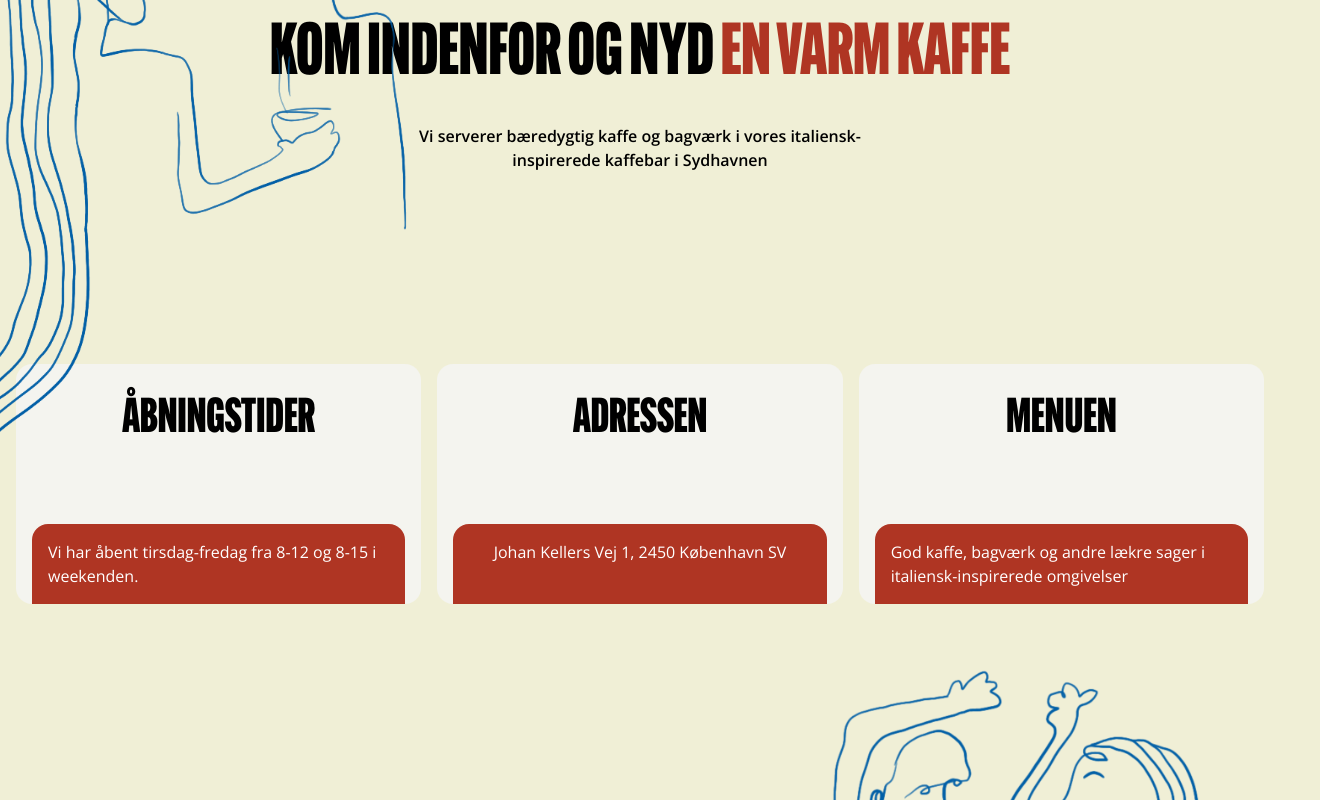
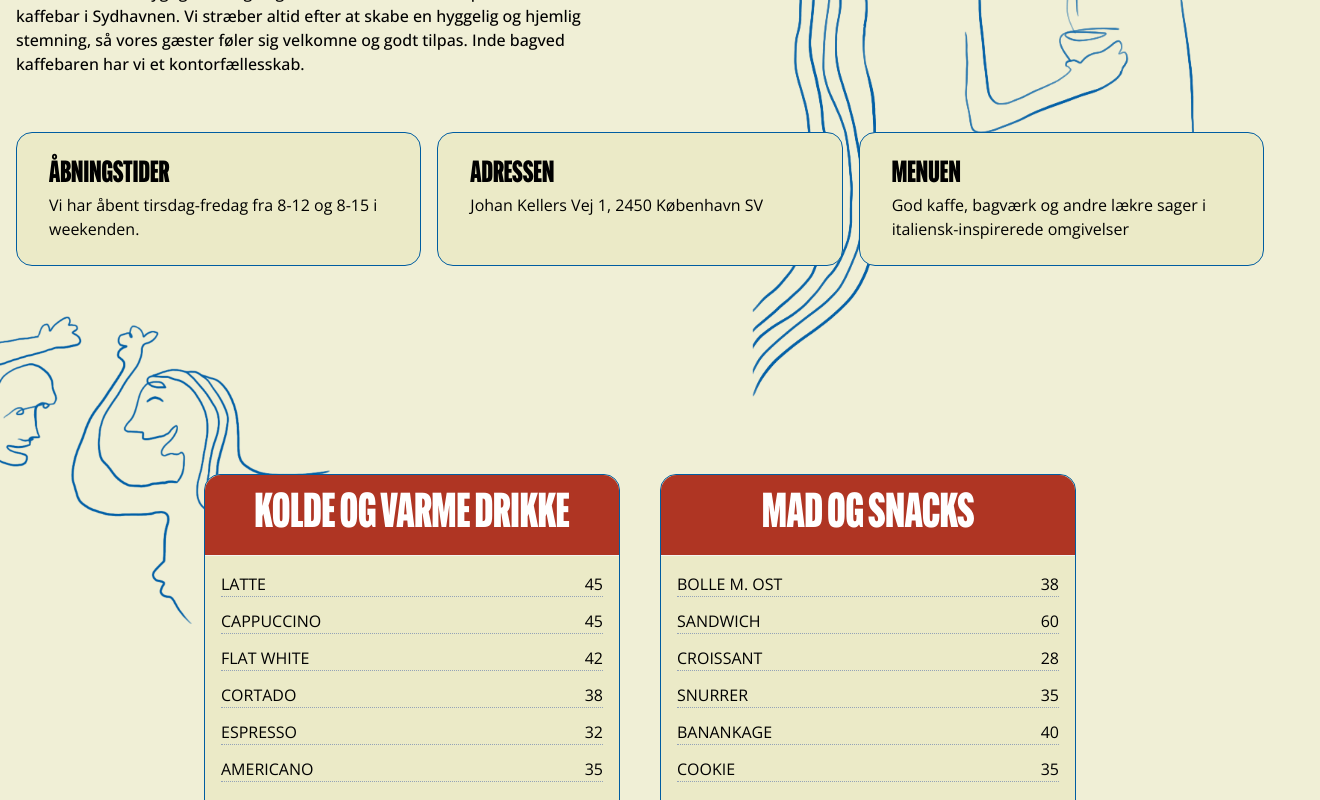
Before and after one commit to t-holmquist/sola, a Next.js app: page /kaffebar in a window 1280 px wide. Shown: the part 1020-1820 px from the top of the page, 1320 px wide, since content can reach past the window. Built offline with nearby package versions, Linux system fonts and the light colour scheme.

Commit message:
feat: enhance Kaffebar components with Infocard for better content presentation and update styles for improved aesthetics

```diff
--- /dev/null
+++ b/components/infocard.tsx
@@ -0,0 +1,16 @@
+
+
+const Infocard = ({className, title, description}: {
+    className?: string;
+    title: string;
+    description: string;
+} ) => {
+  return (
+    <div className={`border border-accent bg-backgroundSandDark rounded-2xl px-8 py-6 ${className}`}>
+        <h3 className="text-3xl font-gothic">{title}</h3>
+        <p className="font-sans">{description}</p>
+    </div>
+  )
+}
+
+export default Infocard;
--- a/components/kaffebarGallery.tsx
+++ b/components/kaffebarGallery.tsx
@@ -28,28 +28,28 @@ const KaffebarGallery = () => {
         width={660}
         height={240}
         alt="community"
-        className="rounded-2xl col-span-12 md:col-span-6"
+        className="rounded-2xl col-span-12 md:col-span-6 border border-accent"
         />
         <Image
         src='/kaffebar1.webp'
         width={660}
         height={240}
         alt="community"
-        className="rounded-2xl col-span-12 md:col-span-6"
+        className="rounded-2xl col-span-12 md:col-span-6 border border-accent"
         />
         <Image
         src='/kaffebar4.webp'
         width={660}
         height={240}
         alt="community"
-        className="rounded-2xl col-span-12 md:col-span-6"
+        className="rounded-2xl col-span-12 md:col-span-6 border border-accent"
         />
         <Image
         src='/kaffebar3.webp'
         width={660}
         height={240}
         alt="community"
-        className="rounded-2xl col-span-12 md:col-span-6"
+        className="rounded-2xl col-span-12 md:col-span-6 border border-accent"
         />
 
     </motion.div>
--- a/components/kaffebarGrid.tsx
+++ b/components/kaffebarGrid.tsx
@@ -4,21 +4,22 @@ import React, { ReactNode } from "react";
 import { motion } from "framer-motion";
 import Image from "next/image";
 import { drikkeItems, spiseItems } from "@/data";
+import Infocard from "./infocard";
 
 export const KaffeBarGrid = () => {
   return (
-    <section className="mx-auto max-w-7xl px-4 mt-[60px] sm:mt-[80px] text-black">
-      <div className="flex relative flex-col items-center text-center gap-8 mt-[150px] sm:mt-[240px]">
-        <Image src='/line-drawing2.png' width={460} height={200} alt="people-line-drawing" className="absolute z-10 hidden sm:block -left-16 -top-44"/>
+    <section className="mx-auto max-w-7xl px-4 text-black">
+      <div className="flex relative flex-col gap-8 mt-24">
+        <Image src='/line-drawing2.png' width={460} height={200} alt="people-line-drawing" className="absolute hidden sm:block right-16 -top-28 z-10"/>
         <Image src='/line-drawing2.png' width={150} height={120} alt="people-line-drawing" className="absolute sm:hidden left-8 -top-32"/>
 
-        <h2 className="text-5xl font-gothic md:text-7xl max-w-4xl">
-          KOM INDENFOR OG NYD <span className="text-secondary">EN VARM KAFFE</span>
+        <h2 className="text-5xl font-gothic md:text-7xl max-w-4xl relative">
+          Kom indenfor og nyd <span className="text-secondary">en varm kop kaffe</span>
         </h2>
-        <p className="mb-20 text-black font-sans font-semibold max-w-lg">Vi serverer bæredygtig kaffe og bagværk i vores italiensk-inspirerede kaffebar i Sydhavnen</p>
+        <p className="text-black font-sans font-medium max-w-xl">Vi serverer bæredygtig kaffe og bagværk i vores italiensk-inspirerede kaffebar i Sydhavnen. Vi stræber altid efter at skabe en hyggelig og hjemlig stemning, så vores gæster føler sig velkomne og godt tilpas. Inde bagved kaffebaren har vi et kontorfællesskab.</p>
       </div>
       <motion.div
-      className="grid grid-cols-12 gap-8 sm:gap-4 sm:mt-28"
+      className="grid grid-col-1 md:grid-cols-12 gap-8 sm:gap-4 mt-14"
       initial={{
         x:-10,
         opacity:0
@@ -35,40 +36,25 @@ export const KaffeBarGrid = () => {
         once: true
       }}
       >
-        <BounceCard className="col-span-12 md:col-span-4">
-          <CardTitle>ÅBNINGSTIDER</CardTitle>
-          <div className="absolute bottom-0 left-4 right-4 top-32 md:top-20 lg:top-32 translate-y-8 rounded-t-2xl bg-secondary p-4 transition-transform duration-[250ms] group-hover:translate-y-4 group-hover:rotate-[2deg]">
-            <div className="flex justify-center">
-              <span className="block font-sans text-white text-sm sm:text-base">
-                Vi har åbent tirsdag-fredag fra 8-12 og 8-15 i weekenden.
-              </span>
-            </div>
-          </div>
-        </BounceCard>
-        <BounceCard className="col-span-12 md:col-span-4">
-          <CardTitle>ADRESSEN</CardTitle>
-          <div className="absolute bottom-0 left-4 right-4 top-32 md:top-20 lg:top-32 translate-y-8 rounded-t-2xl bg-secondary p-4 transition-transform duration-[250ms] group-hover:translate-y-4 group-hover:rotate-[2deg]">
-            <div className="flex justify-center">
-              <span className="block font-sans text-white text-sm sm:text-base">
-                Johan Kellers Vej 1, 2450 København SV
-              </span>
-            </div>
-          </div>
-        </BounceCard>
-        <BounceCard className="col-span-12 md:col-span-4">
-          <CardTitle>MENUEN</CardTitle>
-          <div className="absolute bottom-0 left-4 right-4 top-32 md:top-20 lg:top-32 translate-y-8 rounded-t-2xl bg-secondary p-4 transition-transform duration-[250ms] group-hover:translate-y-4 group-hover:rotate-[2deg]">
-            <div className="flex justify-center">
-              <span className="block font-sans text-white text-sm sm:text-base">
-                God kaffe, bagværk og andre lækre sager i italiensk-inspirerede omgivelser
-              </span>
-            </div>
-          </div>
-        </BounceCard>
+        <Infocard
+        className="md:col-span-4 relative z-20"
+        title="ÅBNINGSTIDER"
+        description="Vi har åbent tirsdag-fredag fra 8-12 og 8-15 i weekenden."
+        />
+        <Infocard
+        className="md:col-span-4 relative z-20"
+        title="ADRESSEN"
+        description="Johan Kellers Vej 1, 2450 København SV"
+        />
+        <Infocard
+        className="md:col-span-4 relative z-20"
+        title="MENUEN"
+        description="God kaffe, bagværk og andre lækre sager i italiensk-inspirerede omgivelser"
+        />
       </motion.div>
       {/* Menu gallery */}
       <motion.div
-      className="flex-col flex relative sm:flex-row items-center justify-center gap-24 sm:gap-10 mt-52 sm:mt-72 mb-[100px] sm:mb-[140px]"
+      className="flex-col flex relative sm:flex-row items-center justify-center gap-24 sm:gap-10 mt-52 mb-[100px] sm:mb-[140px]"
       initial={{
         x:10,
         opacity:0
@@ -85,10 +71,10 @@ export const KaffeBarGrid = () => {
         once: true
       }}
       >
-        <Image src='/line-drawing.png' width={500} height={300} alt="people-line-drawing" className="absolute hidden sm:block -top-56 -right-14"/>
+        <Image src='/line-drawing.png' width={400} height={300} alt="people-line-drawing" className="absolute hidden sm:block -top-40 -left-20"/>
         <Image src='/line-drawing.png' width={270} height={150} alt="people-line-drawing" className="absolute sm:hidden -top-36 right-0"/>
-        <div className="flex flex-col lg:w-2/6 w-full rounded-2xl bg-background2">
-            <div className="bg-accent text-center border-b border-background2 rounded-t-2xl font-gothic text-5xl p-4 text-white">
+        <div className="flex flex-col lg:w-2/6 w-full rounded-2xl bg-backgroundSandDark border border-accent relative">
+            <div className="bg-secondary text-center border-b border-background2 rounded-t-2xl font-gothic text-5xl p-4 text-white">
               KOLDE OG VARME DRIKKE
             </div>
             <ul className="flex flex-col gap-3 items-center justify-center p-4">
@@ -100,8 +86,8 @@ export const KaffeBarGrid = () => {
                 ))}
             </ul>
         </div>
-        <div className="flex flex-col lg:w-2/6 w-full rounded-2xl bg-background2">
-            <div className="bg-accent text-center border-b border-background2 rounded-t-2xl font-gothic text-5xl p-4 text-white">
+        <div className="flex flex-col lg:w-2/6 w-full rounded-2xl bg-backgroundSandDark border border-accent">
+            <div className="bg-secondary text-center border-b border-background2 rounded-t-2xl font-gothic text-5xl p-4 text-white">
               MAD OG SNACKS
             </div>
             <ul className="flex flex-col gap-3 items-center justify-center p-4">
@@ -118,31 +104,3 @@ export const KaffeBarGrid = () => {
     </section>
   );
 };
-
-const BounceCard = ({
-  className,
-  children,
-}: {
-  className: string;
-  children: ReactNode;
-}) => {
-  return (
-    <motion.div
-      whileHover={{ scale: 0.95, rotate: "-1deg" }}
-      className={`group relative min-h-[240px] overflow-hidden rounded-2xl bg-background2 p-8 ${className}`}
-    >
-      {children}
-    </motion.div>
-  );
-};
-
-const CardTitle = ({ children, logoPath }: { children: ReactNode, logoPath?: string }) => {
-  return (
-    <div className="flex items-center justify-center gap-2">
-        {logoPath && (
-          <Image src={logoPath} width={50} height={50} alt="feature-logo"/>
-        )}
-        <h3 className="text-5xl font-gothic">{children}</h3>
-    </div>
-  );
-};
--- a/data/index.ts
+++ b/data/index.ts
@@ -1,7 +1,7 @@
 
-const DRIKKECLASSES = "flex w-full items-center font-sans justify-between border-b border-dotted";
+const DRIKKECLASSES = "flex w-full items-center font-sans justify-between border-b border-dotted border-slate-400";
 
-const SPISECLASSES = "flex w-full items-center font-sans justify-between border-b border-dotted";
+const SPISECLASSES = "flex w-full items-center font-sans justify-between border-b border-dotted border-slate-400";
 
 
 export const drikkeItems = [
```
